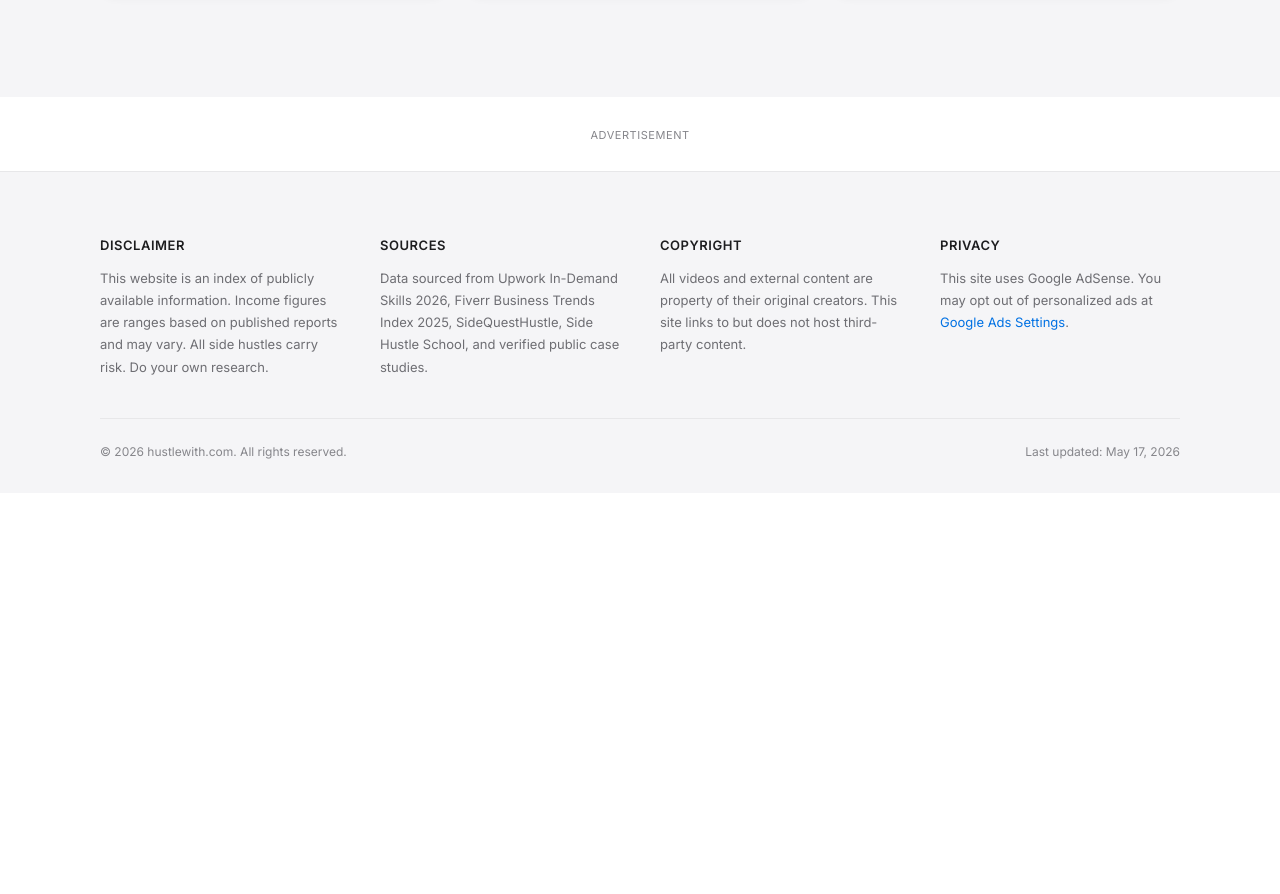
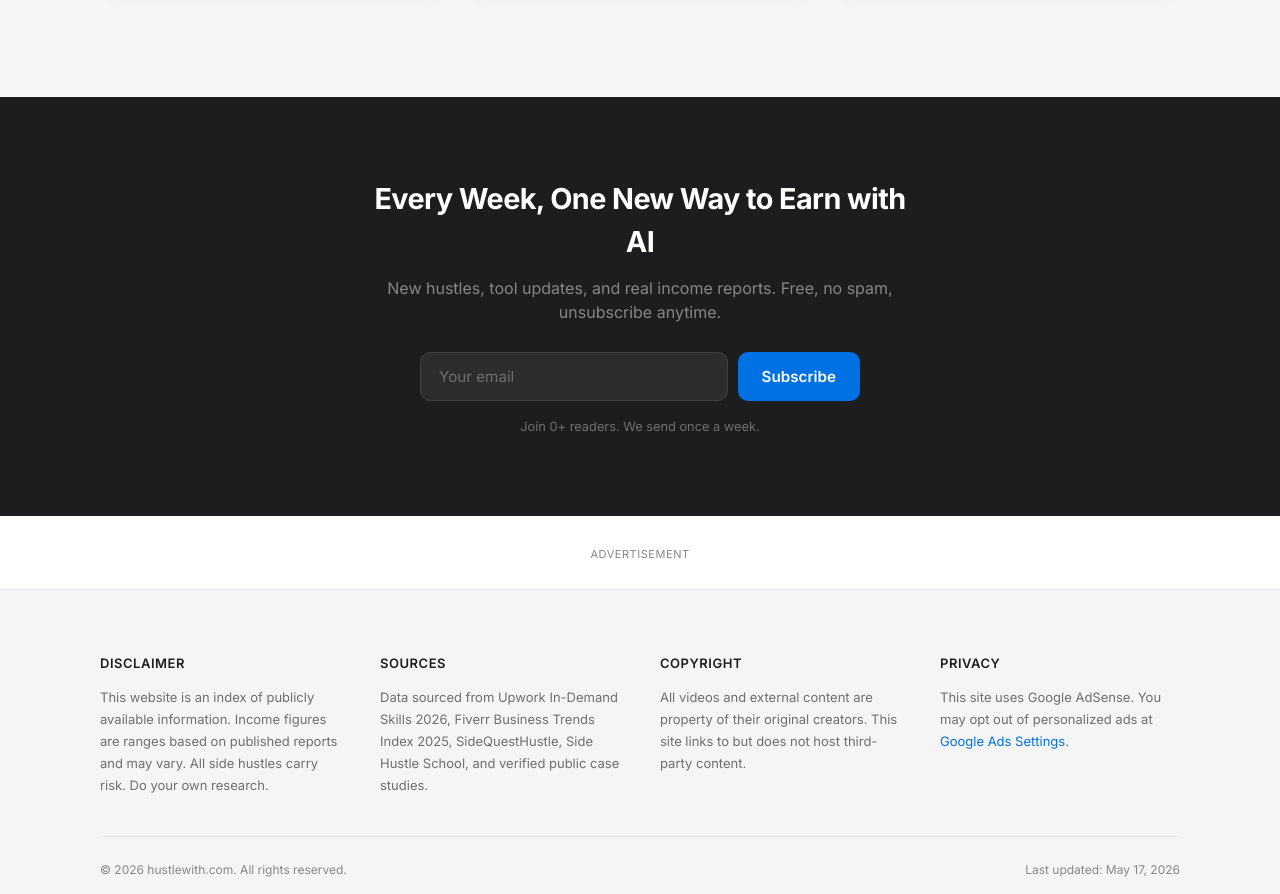
Before and after one commit to DysonGgy/ai-side-hustle-index, a website: page index.html in a window 1280 px wide. Shown: the part 7153-8047 px from the top of the page. Before the commit the page ends 7646 px from the top, so only its background shows below. Drawn offline with Linux system fonts and the light colour scheme.

Commit message:
Add newsletter subscription section

```diff
--- a/index.html
+++ b/index.html
@@ -176,6 +176,20 @@
         </div>
     </section>
 
+    <section class="section newsletter-section" id="newsletter">
+        <div class="section-container">
+            <div class="newsletter-box fade-in">
+                <h2 class="newsletter-title">Every Week, One New Way to Earn with AI</h2>
+                <p class="newsletter-desc">New hustles, tool updates, and real income reports. Free, no spam, unsubscribe anytime.</p>
+                <form class="newsletter-form" action="https://app.beehiiv.com/forms/YOUR_FORM_ID" method="POST" target="_blank">
+                    <input type="email" name="email" placeholder="Your email" required aria-label="Email address">
+                    <button type="submit">Subscribe</button>
+                </form>
+                <p class="newsletter-note">Join 0+ readers. We send once a week.</p>
+            </div>
+        </div>
+    </section>
+
     <div class="ad-slot"><span class="ad-label">Advertisement</span></div>
 
     <footer class="footer">
--- a/styles.css
+++ b/styles.css
@@ -845,6 +845,93 @@ body {
     letter-spacing: 0.05em;
 }
 
+/* Newsletter */
+.newsletter-section {
+    background: var(--black);
+    padding: 80px 24px;
+}
+
+.newsletter-box {
+    max-width: 560px;
+    margin: 0 auto;
+    text-align: center;
+}
+
+.newsletter-title {
+    font-size: 1.8rem;
+    font-weight: 700;
+    color: var(--white);
+    margin-bottom: 12px;
+    letter-spacing: -0.02em;
+}
+
+.newsletter-desc {
+    color: var(--gray-400);
+    font-size: 1rem;
+    margin-bottom: 28px;
+    line-height: 1.5;
+}
+
+.newsletter-form {
+    display: flex;
+    gap: 10px;
+    max-width: 440px;
+    margin: 0 auto 16px;
+}
+
+.newsletter-form input[type="email"] {
+    flex: 1;
+    padding: 14px 18px;
+    border: 1px solid var(--gray-700);
+    border-radius: 10px;
+    background: var(--gray-900);
+    color: var(--white);
+    font-size: 0.95rem;
+    font-family: var(--font);
+    outline: none;
+    transition: border-color 0.2s;
+}
+
+.newsletter-form input[type="email"]:focus {
+    border-color: var(--blue);
+}
+
+.newsletter-form input[type="email"]::placeholder {
+    color: var(--gray-500);
+}
+
+.newsletter-form button {
+    padding: 14px 24px;
+    background: var(--blue);
+    color: var(--white);
+    border: none;
+    border-radius: 10px;
+    font-size: 0.95rem;
+    font-weight: 600;
+    font-family: var(--font);
+    cursor: pointer;
+    transition: background 0.2s;
+    white-space: nowrap;
+}
+
+.newsletter-form button:hover {
+    background: var(--blue-hover);
+}
+
+.newsletter-note {
+    color: var(--gray-500);
+    font-size: 0.8rem;
+}
+
+@media (max-width: 480px) {
+    .newsletter-form {
+        flex-direction: column;
+    }
+    .newsletter-title {
+        font-size: 1.4rem;
+    }
+}
+
 /* Footer */
 .footer {
     background: var(--gray-100);
```
